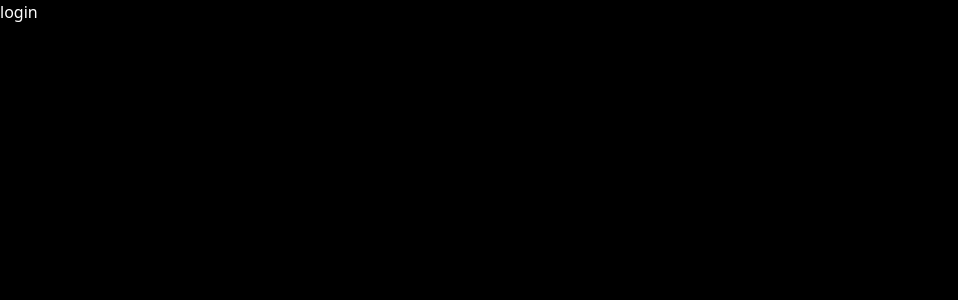
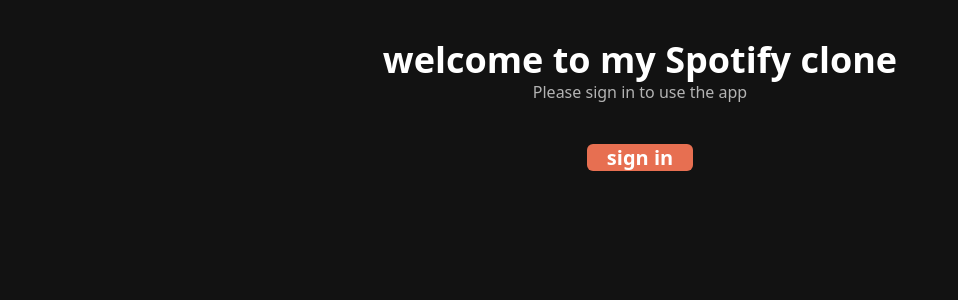
Before and after one commit to samatar5/spotifyy-clone, a Next.js app: page /login in a window 1280 px wide. Shown: the top 300 px of the page, without its empty margins (0-958 px from the left). Built offline with nearby package versions, Linux system fonts and the light colour scheme; no server answers.

Commit message:
style sidebar

```diff
--- a/package.json
+++ b/package.json
@@ -13,11 +13,13 @@
     "eslint-config-next": "13.2.4",
     "next": "13.2.4",
     "react": "18.2.0",
-    "react-dom": "18.2.0"
+    "react-dom": "18.2.0",
+    "react-feather": "^2.0.10"
   },
   "devDependencies": {
     "autoprefixer": "^10.4.14",
     "postcss": "^8.4.21",
+    "prettier-plugin-tailwindcss": "^0.2.5",
     "tailwindcss": "^3.2.7"
   }
 }
--- /dev/null
+++ b/src/components/Sidebar.jsx
@@ -0,0 +1,30 @@
+import React from "react";
+import { Home } from "react-feather";
+import Link from "next/link";
+
+export default function Sidebar() {
+  return (
+    <aside className="w-full max-w-xs overflow-y-scroll bg-bg p-6">
+      <Link
+        href="/"
+        className="flex w-max items-center gap-4 text-text-dimmed transition-colors hover:text-text"
+      >
+        <Home className="h-6 w-6" />
+        <p className="font-semibold">Home</p>
+      </Link>
+      <hr className="my-5 border-text-dimmed/60" />
+      <div className="">
+        {Array(100)
+          .fill(null)
+          .map(() => (
+            <Link
+              href="/playlist/abc"
+              className=" block py-1 text-text-dimmed transition-colors hover:text-text"
+            >
+              hej
+            </Link>
+          ))}
+      </div>
+    </aside>
+  );
+}
--- /dev/null
+++ b/src/config.js
@@ -0,0 +1,31 @@
+export const authEndpoint = "https://accounts.spotify.com/authorize";
+export const clientId = process.env.NEXT_PUBLIC_CLIENT_ID;
+export const liveURL = process.env.NEXT_PUBLIC_LIVE_URL;
+export const devURL = "http://localhost:3000/";
+export const redirectURL =
+  process.env.NODE_ENV === "production" ? liveURL : devURL;
+export const scopes = [
+  "playlist-read-collaborative",
+  "playlist-modify-public",
+  "playlist-read-private",
+  "playlist-modify-private",
+  "app-remote-control",
+  "streaming",
+  "user-read-email",
+  "user-read-private",
+  "user-library-modify",
+  "user-library-read",
+  "user-top-read",
+  "user-read-playback-position",
+  "ugc-image-upload",
+  "user-modify-playback-state",
+  "user-read-playback-state",
+  "user-read-currently-playing",
+  "user-follow-modify",
+  "user-follow-read",
+  "user-read-recently-played",
+];
+
+export const accessUrl = `${authEndpoint}?client_id=${clientId}&redirect_uri=${redirectURL}&scope=${scopes.join(
+  "%20"
+)}&response_type=token&show_dialog=true`;
--- a/src/pages/index.js
+++ /dev/null
@@ -1,5 +0,0 @@
-import React from "react";
-
-export default function index() {
-  return <div className="bg-red-500">hejdå</div>;
-}
--- /dev/null
+++ b/src/pages/index.jsx
@@ -0,0 +1,14 @@
+import Sidebar from "@/components/Sidebar";
+import React from "react";
+
+export default function index() {
+  return (
+    <div className="flex h-screen flex-col  ">
+      <div className="flex flex-1 overflow-y-auto ">
+        <Sidebar />
+        <main className="flex-1 ">main</main>
+      </div>
+      <footer className="h-20 ">player</footer>
+    </div>
+  );
+}
--- a/src/pages/login.jsx
+++ b/src/pages/login.jsx
@@ -1,5 +1,18 @@
 import React from "react";
 
+import { accessUrl } from "../config";
 export default function login() {
-  return <div>login</div>;
+  return (
+    <div className="py-10 text-center ">
+      <h1 className="text-4xl font-bold">welcome to my Spotify clone</h1>
+      <h1></h1>
+      <p className="text-text-dimmed mb-10">Please sign in to use the app</p>
+      <a
+        href="{accessUrl}"
+        className="py-1,5 px-5 bg-primary rounded-md text-xl font-semibold"
+      >
+        sign in
+      </a>
+    </div>
+  );
 }
--- a/src/styles/globals.css
+++ b/src/styles/globals.css
@@ -3,5 +3,30 @@
 @tailwind utilities;
 
 body {
-  @apply bg-bg text-text;
+  @apply bg-bg-dimmed text-text;
 }
+
+/* ===== Scrollbar CSS ===== */
+/* Firefox */
+* {
+  scrollbar-width: auto;
+  scrollbar-color: #ffffff40;
+}
+
+/* Chrome, Edge, and Safari */
+*::-webkit-scrollbar {
+  width: 12px;
+}
+
+*::-webkit-scrollbar-track {
+  background: transparent;
+}
+
+*::-webkit-scrollbar-thumb {
+  background-color: #ffffff40;
+}
+
+*::-webkit-scrollbar-thumb:hover,
+*::-webkit-scrollbar-thumb:active {
+  background-color: #ffffff60;
+}
--- a/tailwind.config.js
+++ b/tailwind.config.js
@@ -8,7 +8,7 @@
         "bg-dimmed": "#121212",
         text: "#ffffff",
         "text-dimmed": "#b3b3b3",
-        primary: "#2f6",
+        primary: "#e76f51",
       },
     },
   },
```
Also changed, not shown: 1 other file (tests, documents, lock files or other folders).
